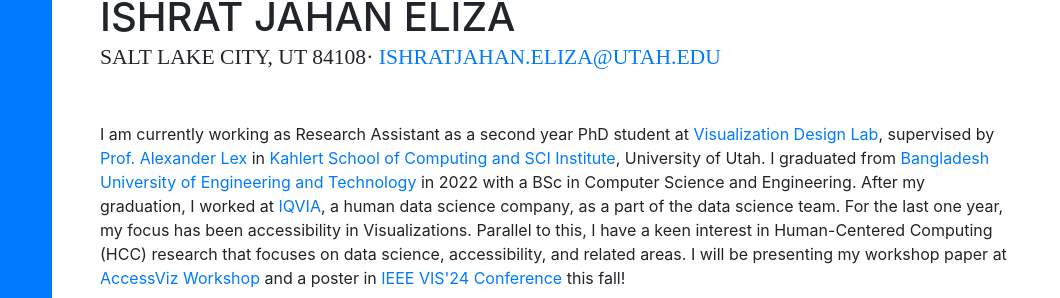
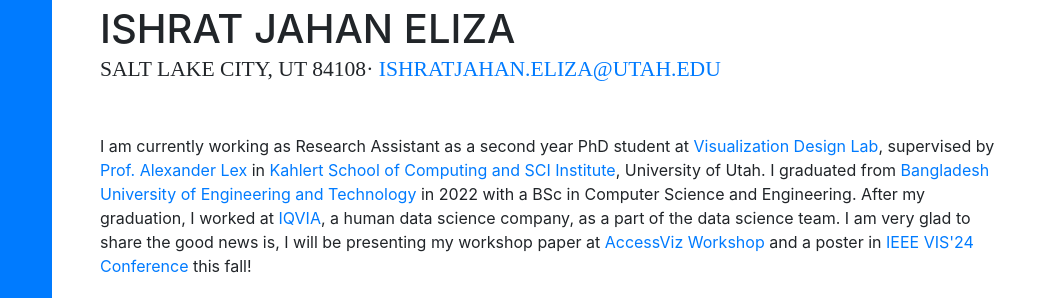
Before and after one commit to elizaan/elizaan.github.io, a website with bundled scripts: page index.html in a window 1280 px wide. Shown: the part 98-396 px from the top of the page, 220-1280 px from the left. Built offline with nearby package versions, Linux system fonts and the light colour scheme; some icons are missing; files whose address does not match are found by name; a web font is replaced by a local one.

Commit message:
research interest modification

```diff
--- a/index.html
+++ b/index.html
@@ -88,7 +88,7 @@
           <div class="subheading mb-5"> Salt Lake City, UT 84108·
             <a href="mailto:ishratjahan.eliza@utah.edu">ishratjahan.eliza@utah.edu</a>
           </div>
-          <p class="justify">I am currently working as Research Assistant as a second year PhD student at <a href="https://vdl.sci.utah.edu/" target="_blank">Visualization Design Lab</a>, supervised by <a href ="http://alexsb.github.io/" target="_blank">Prof. Alexander Lex</a> in <a href="https://www.cs.utah.edu/" target="_blank">Kahlert School of Computing and <a href="https://www.sci.utah.edu/">SCI Institute</a>, University of Utah</a>. I graduated from <a href="https://www.buet.ac.bd/web/" target="_blank">Bangladesh University of Engineering and Technology</a> in 2022 with a BSc in Computer Science and Engineering. After my graduation, I worked at <a href="https://www.iqvia.com/">IQVIA</a>, a human data science company, as a part of the data science team. For the last one year, my focus has been accessibility in Visualizations. Parallel to this, I have a keen interest in Human-Centered Computing (HCC) research that focuses on data science, accessibility, and related areas. I will be presenting my workshop paper at <a href="https://accessviz.github.io/">AccessViz Workshop</a> and a poster in <a href="https://ieeevis.org/year/2024/welcome">IEEE VIS'24 Conference</a> this fall!</p>
+          <p class="justify">I am currently working as Research Assistant as a second year PhD student at <a href="https://vdl.sci.utah.edu/" target="_blank">Visualization Design Lab</a>, supervised by <a href ="http://alexsb.github.io/" target="_blank">Prof. Alexander Lex</a> in <a href="https://www.cs.utah.edu/" target="_blank">Kahlert School of Computing and <a href="https://www.sci.utah.edu/">SCI Institute</a>, University of Utah</a>. I graduated from <a href="https://www.buet.ac.bd/web/" target="_blank">Bangladesh University of Engineering and Technology</a> in 2022 with a BSc in Computer Science and Engineering. After my graduation, I worked at <a href="https://www.iqvia.com/">IQVIA</a>, a human data science company, as a part of the data science team. I am very glad to share the good news is, I will be presenting my workshop paper at <a href="https://accessviz.github.io/">AccessViz Workshop</a> and a poster in <a href="https://ieeevis.org/year/2024/welcome">IEEE VIS'24 Conference</a> this fall!</p>
           <p class="justify"> My undergraduate thesis got published last year: <a href ="https://www.sciencedirect.com/science/article/pii/S2405844023103082" target="_blank">"eDakterBari - A Human-Centered Solution Enabling Online Medical Consultation for Resource-Constrained Communities in Bangladesh." </a> As part of my undergrad thesis, I worked with <a href="https://sites.google.com/site/abmalimalislam/home">Dr. A. B. M. Alim Al Islam, Professor, CSE, BUET</a>, in the field of HCI. In addition, I worked on two Exploratory Data Analysis-based research projects with <a href="https://cse.usf.edu/~sriramc/">Dr. Sriram Chellappan, Professor, Department of Computer Science and Engineering, University of South Florida</a>. To view my publications, please visit my <a href="https://scholar.google.com/citations?user=https://scholar.google.com/citations?hl=en&view_op=list_works&authuser=1&gmla=AJsN-F5n_Kg51aj58lF5OF8xLanWP8Ud6r1yVWWnkLBC77X0VeiVcxkmrkVyVlRZxEf5Orra4-p7mqu8ejrfTJV50r9ZCk9y_g&user=KUAcybAAAAAJ">Google Scholar</a> profile.</p>
           <p class="justify">Aside from my academic pursuits, dancing has always been a great passion of mine. I really enjoy exploring new places and getting acquainted with diverse cultures. As I have now moved into Salt lake city, Utah and Utah is quite famous for hiking, I tried hiking activities here. For now, I have done the 16.7 mile Grand Canyon hike and 14.2 mile Mt. Timpanogos summit!</p>
           <ul class="list-inline list-social-icons mb-0">
```
